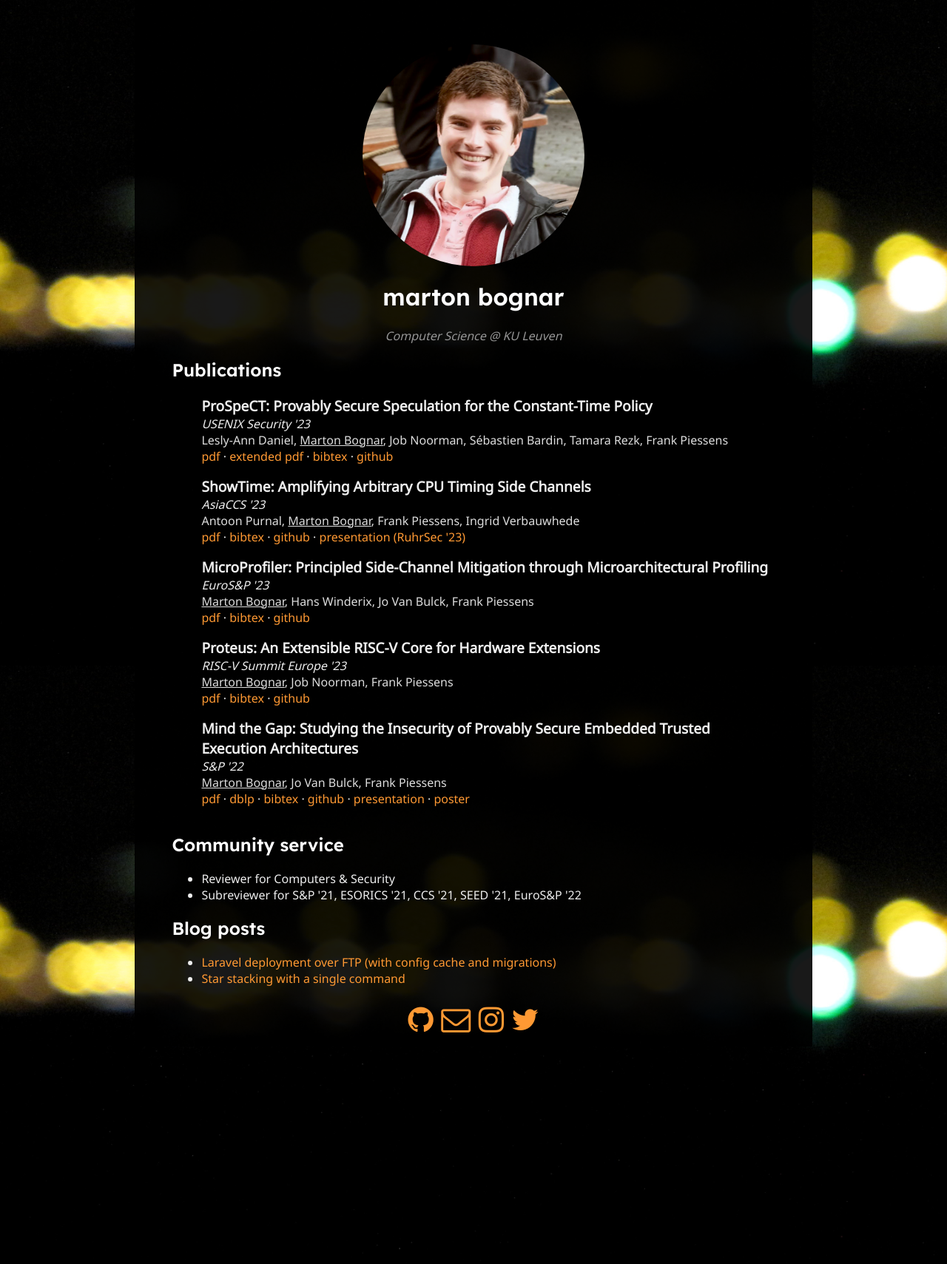
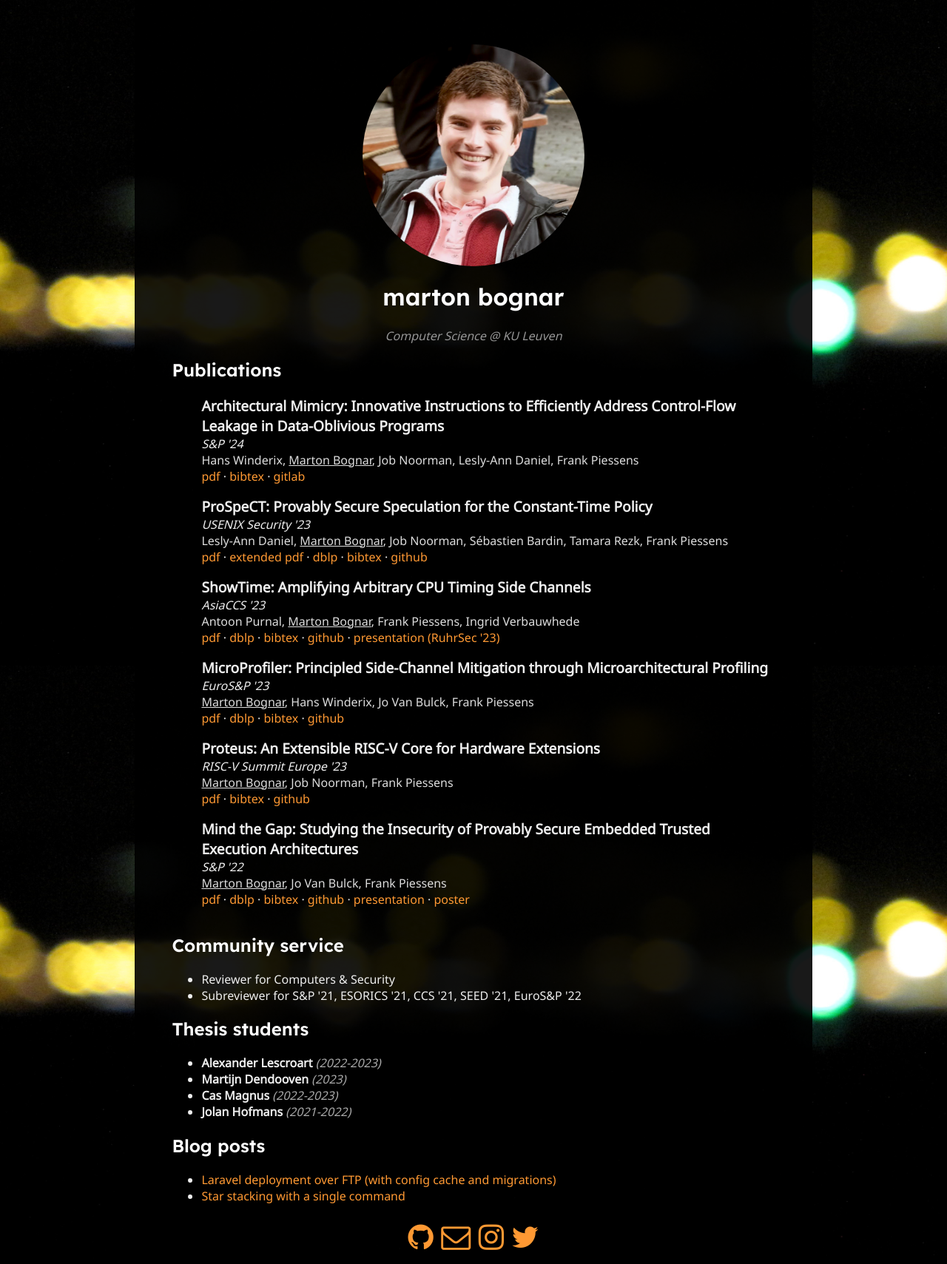
Before and after one commit to martonbognar/martonbognar.github.io, a Jekyll site: the page built from index.html, in a window 1280 px wide. Shown: the whole page at 74% size. Built offline with Jekyll 4.4.1, drawn with Linux system fonts in a browser that asks for light colours; before the commit the page ends 1415 px from its top, so only the background shows below that.

Commit message:
Add AMi and thesis students

```diff
--- a/css/main.css
+++ b/css/main.css
@@ -38,6 +38,11 @@ a, a:visited, a:active {
   color: #ddd;
 }
 
+.year {
+  color: #aaa;
+  font-style: italic;
+}
+
 .title {
   font-weight: bold;
   font-size: 1.2em;
@@ -45,6 +50,10 @@ a, a:visited, a:active {
 
 .venue {
   font-style: italic;
+}
+
+.student {
+  font-weight: bold;
 }
 
 #container {
--- a/index.html
+++ b/index.html
@@ -8,6 +8,18 @@ layout: default
 <h2>Publications</h2>
 <ul id='publications'>
   <li>
+    <span class='title'>Architectural Mimicry: Innovative Instructions to Efficiently Address Control-Flow Leakage in Data-Oblivious Programs</span>
+    <br>
+    <span class='venue'>S&P '24</span>
+    <br>
+    <span class='authors'>Hans Winderix, <u>Marton Bognar</u>, Job Noorman, Lesly-Ann Daniel, Frank Piessens</span>
+    <br>
+    <a href='papers/winderix24ami.pdf'>pdf</a> ·
+    <a href='papers/winderix24ami.bib'>bibtex</a> ·
+    <a href='https://gitlab.com/hanswinderix/ami'>gitlab</a>
+  </li>
+
+  <li>
     <span class='title'>ProSpeCT: Provably Secure Speculation for the Constant-Time Policy</span>
     <br>
     <span class='venue'>USENIX Security '23</span>
@@ -16,7 +28,8 @@ layout: default
     <br>
     <a href='papers/daniel23prospect.pdf'>pdf</a> ·
     <a href='https://arxiv.org/abs/2302.12108'>extended pdf</a> ·
-    <a href='papers/daniel23prospect.bib'>bibtex</a> ·
+    <a href='https://dblp.org/rec/conf/uss/DanielBNBRP23.html'>dblp</a> ·
+    <a href='https://dblp.org/rec/conf/uss/DanielBNBRP23.html?view=bibtex'>bibtex</a> ·
     <a href='https://github.com/proteus-core/prospect'>github</a>
   </li>
 
@@ -28,7 +41,8 @@ layout: default
     <span class='authors'>Antoon Purnal, <u>Marton Bognar</u>, Frank Piessens, Ingrid Verbauwhede</span>
     <br>
     <a href='papers/purnal23showtime.pdf'>pdf</a> ·
-    <a href='papers/purnal23showtime.bib'>bibtex</a> ·
+    <a href='https://dblp.org/rec/conf/asiaccs/PurnalBPV23.html'>dblp</a> ·
+    <a href='https://dblp.org/rec/conf/asiaccs/PurnalBPV23.html?view=bibtex'>bibtex</a> ·
     <a href='https://github.com/KULeuven-COSIC/ShowTime'>github</a> ·
     <a href='https://www.youtube.com/watch?v=CP1bcche7oA'>presentation (RuhrSec '23)</a>
   </li>
@@ -41,7 +55,8 @@ layout: default
     <span class='authors'><u>Marton Bognar</u>, Hans Winderix, Jo Van Bulck, Frank Piessens</span>
     <br>
     <a href='papers/bognar23microprofiler.pdf'>pdf</a> ·
-    <a href='papers/bognar23microprofiler.bib'>bibtex</a> ·
+    <a href='https://dblp.org/rec/conf/eurosp/BognarWBP23.html'>dblp</a> ·
+    <a href='https://dblp.org/rec/conf/eurosp/BognarWBP23.html?view=bibtex'>bibtex</a> ·
     <a href='https://github.com/martonbognar/microprofiler'>github</a>
   </li>
 
@@ -77,6 +92,13 @@ layout: default
   <li>Reviewer for Computers & Security</li>
   <li>Subreviewer for S&P '21, ESORICS '21, CCS '21, SEED '21, EuroS&P '22</li>
 </ul>
+<h2>Thesis students</h2>
+<ul>
+  <li><span class='student'>Alexander Lescroart</span> <span class='year'>(2022-2023)</span></li>
+  <li><span class='student'>Martijn Dendooven</span> <span class='year'>(2023)</span></li>
+  <li><span class='student'>Cas Magnus</span> <span class='year'>(2022-2023)</span></li>
+  <li><span class='student'>Jolan Hofmans</span> <span class='year'>(2021-2022)</span></li>
+</ul>
 {% if site.posts.size != 0 %}
 <h2>Blog posts</h2>
 <ul>
--- a/papers/purnal23showtime.bib
+++ /dev/null
@@ -1,6 +0,0 @@
-@inproceedings{purnal23showtime,
-  author    = {Purnal, Antoon and Bognar, Marton and Piessens, Frank and Verbauwhede, Ingrid},
-  title     = {ShowTime: Amplifying Arbitrary CPU Timing Side Channels},
-  year      = {2023},
-  booktitle = {ACM SIGSAC Asia Conference on Computer and Communications Security (AsiaCCS)}
-}
--- /dev/null
+++ b/papers/winderix24ami.bib
@@ -0,0 +1,6 @@
+@inproceedings{winderix24ami,
+  title     = {Architectural Mimicry: Innovative Instructions to Efficiently Address Control-Flow Leakage in Data-Oblivious Programs},
+  author    = {Winderix, Hans and Bognar, Marton and Noorman, Job and Daniel, Lesly-Ann and Piessens, Frank},
+  booktitle = {2024 IEEE Symposium on Security and Privacy (SP)},
+  year      = {2024}
+}
```
Also changed, not shown: papers/bognar23microprofiler.bib (deleted, +0 -8 lines), papers/daniel23prospect.bib (deleted, +0 -7 lines), 1 other file.
